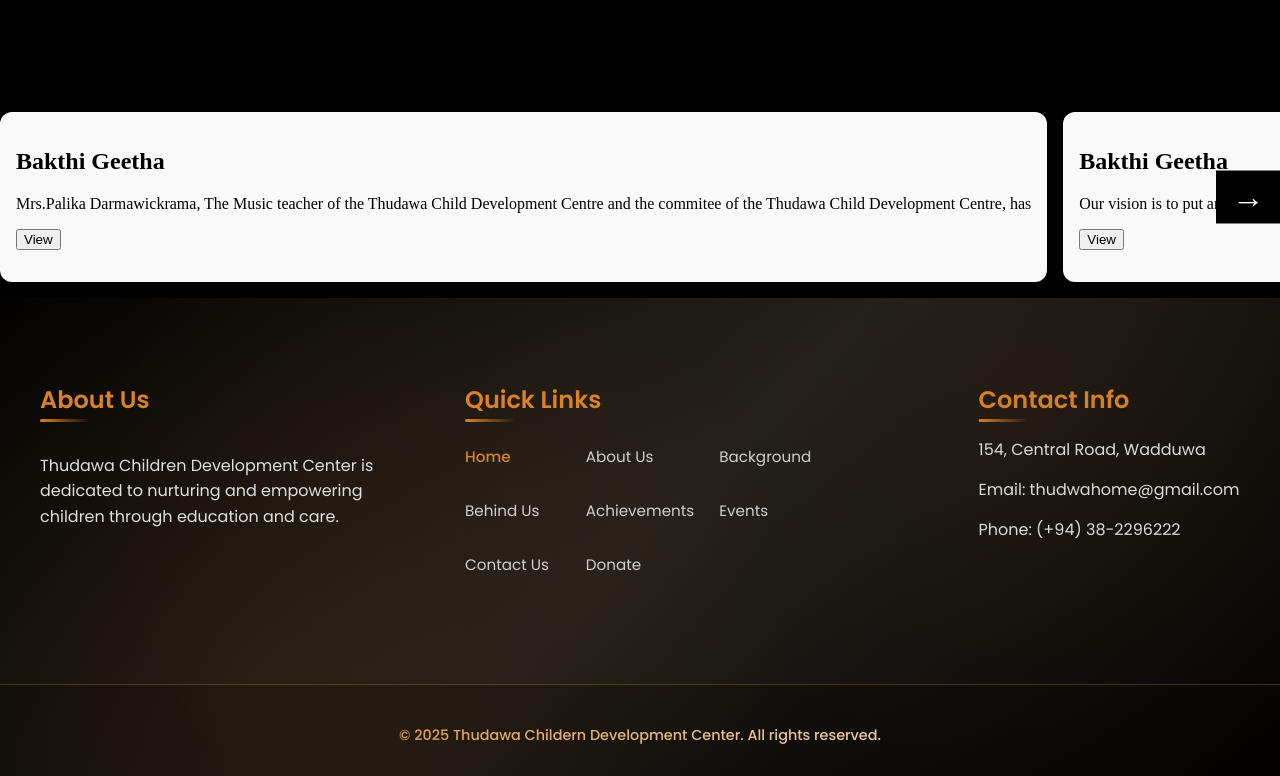
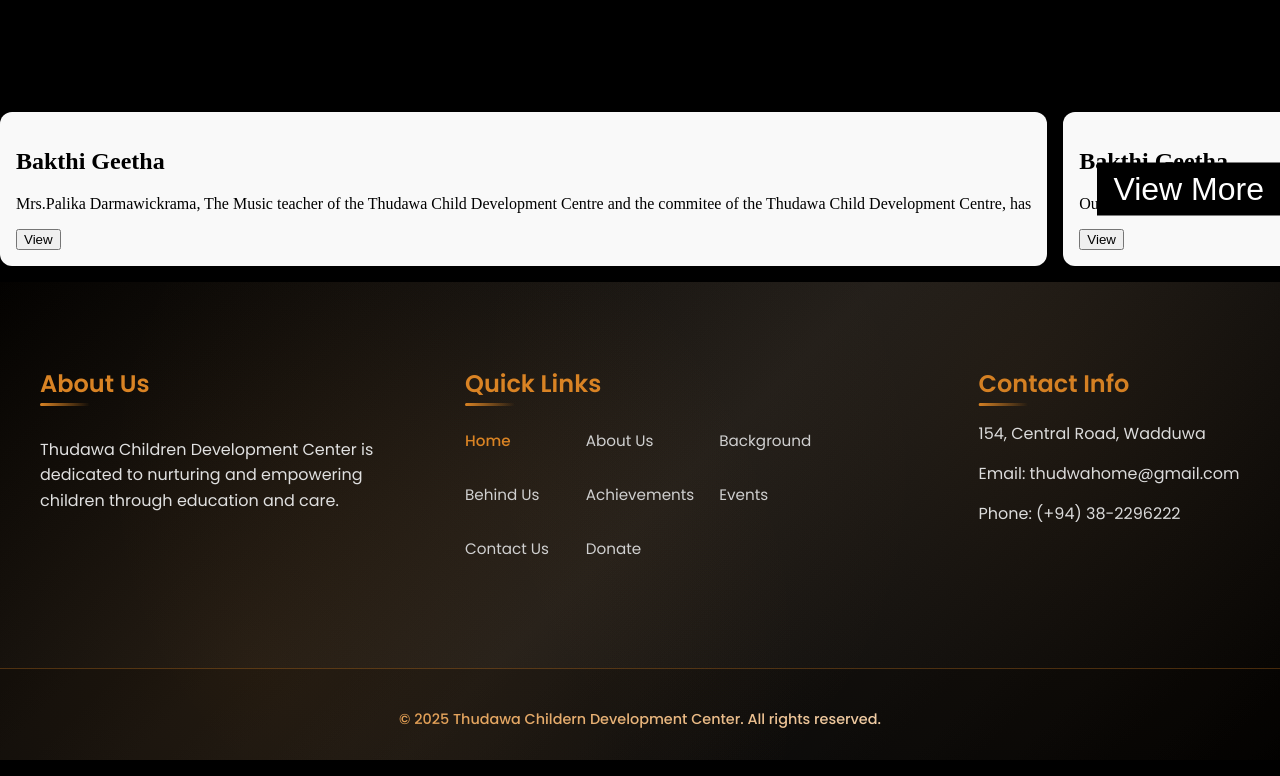
Before and after one commit to Dulan19/Thudawa_Website, a React (Create React App) app: page / in a window 1280 px wide. Shown: the part 1106-1882 px from the top of the page. Built offline with nearby package versions, Linux system fonts and the light colour scheme.

Commit message:
Update App.js

```diff
--- a/src/App.js
+++ b/src/App.js
@@ -84,12 +84,12 @@ function App() {
                       orphaned or abused and to provide all the inhabitants with welfare and guidance.
                     </p>
                     <button className="view">View</button>
-                    <button className="seemore-btn">View More</button>
+
                   </div>
                 </div>
 
                 <button className="scroll-arrow" onClick={() => window.location.href = '/events'}>
-                  →
+                  View More
                 </button>
               </div>
           </div>
```
